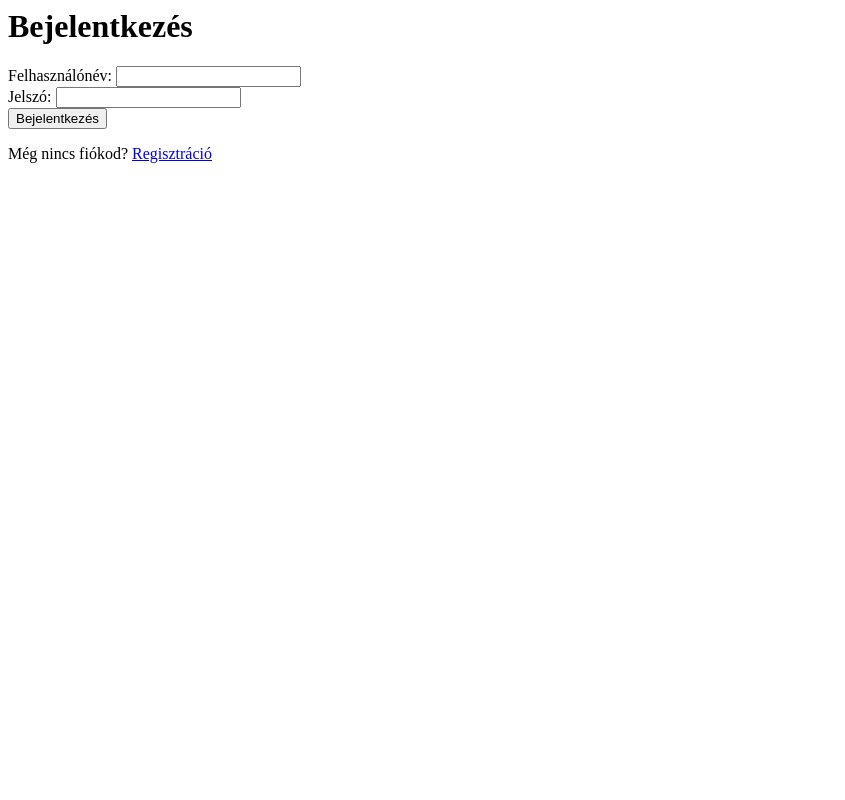
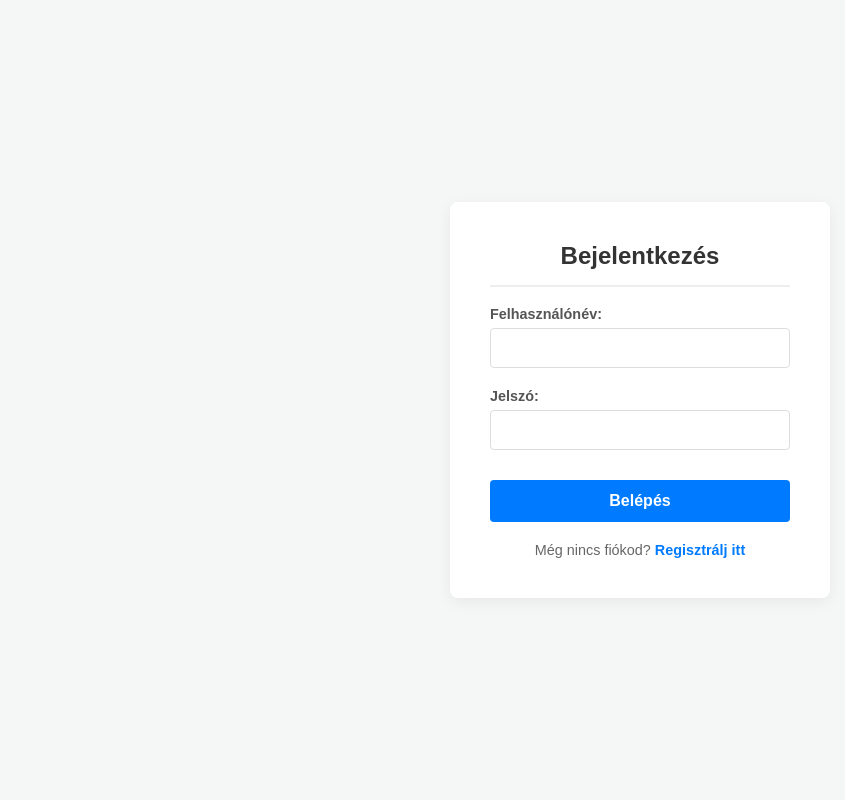
Before and after one commit to szepesiv05-glitch/spar, a PHP site: page /login.php in a window 1280 px wide. Shown: the whole page, without its empty margins (0-845 px from the left). Run offline with PHP 8.4, Linux system fonts and the light colour scheme; data that the repository does not hold is empty.

Commit message:
regisztráció és bejelentkezés

```diff
--- a/web/src/public/login.php
+++ b/web/src/public/login.php
@@ -4,17 +4,19 @@ require_once(__DIR__ . "/../includes/auth.php");
 
 $hiba = "";
 if ($_SERVER["REQUEST_METHOD"] == "POST") {
+    // adatok átvétele a formból
     $username = trim($_POST["username"] ?? "");
     $password = trim($_POST["password"] ?? "");
 
+    // felhasználó megkeresése az adatbázisban username alapján
     $lekerdezes = $conn -> prepare("SELECT * FROM users WHERE username = ?");
     $lekerdezes -> bind_param("s", $username);
     $lekerdezes -> execute();
 
     $result = $lekerdezes -> get_result();
-
     $user = $result -> fetch_assoc();
 
+    // jelszó és felhasználó ellenőrzése
     if($user && password_verify($password, $user["password"])) {
         $_SESSION["user_id"] = $user["id"];
         $_SESSION["username"] = $user["username"];
@@ -30,18 +32,58 @@ if ($_SERVER["REQUEST_METHOD"] == "POST") {
 }
 ?>
 
-<h1>Bejelentkezés</h1>
-<form method="post">
-    <div>
-        <label>Felhasználónév:</label>
-        <input type="text" name="username" required>
+<!DOCTYPE html>
+<html lang="hu">
+<head>
+    <meta charset="UTF-8">
+    <title>Bejelentkezés</title>
+    <style>
+        body { font-family: sans-serif; padding: 0; margin: 0; background-color: #f4f7f6; color: #333; display: flex; align-items: center; justify-content: center; min-height: 100vh; }
+        .card { background: white; padding: 40px; border-radius: 8px; box-shadow: 0 4px 15px rgba(0,0,0,0.06); width: 100%; max-width: 380px; box-sizing: border-box; }
+
+        h2 { margin-top: 0; text-align: center; border-bottom: 2px solid #eee; padding-bottom: 15px; color: #333; }
+
+        .form-group { margin-bottom: 20px; }
+        label { display: block; margin-bottom: 6px; font-weight: bold; font-size: 0.9em; color: #555; }
+        input[type="text"], input[type="password"] { width: 100%; padding: 10px; box-sizing: border-box; border: 1px solid #ddd; border-radius: 4px; font-size: 1em; transition: border-color 0.2s; }
+        input[type="text"]:focus, input[type="password"]:focus { border-color: #007bff; outline: none; }
+
+        button { background: #007bff; color: white; border: none; padding: 12px; border-radius: 4px; cursor: pointer; width: 100%; font-weight: bold; font-size: 1em; margin-top: 10px; }
+        button:hover { background: #0056b3; }
+
+        .error-msg { color: #dc3545; font-weight: bold; text-align: center; margin-bottom: 15px; font-size: 0.9em; }
+        .switch-link { text-align: center; margin-top: 20px; font-size: 0.9em; color: #666; }
+        .switch-link a { color: #007bff; text-decoration: none; font-weight: bold; }
+        .switch-link a:hover { text-decoration: underline; }
+    </style>
+</head>
+<body>
+
+<div class="card">
+    <h2>Bejelentkezés</h2>
+
+    <?php if (!empty($hiba)): ?>
+        <div class="error-msg"><?= htmlspecialchars($hiba) ?></div>
+    <?php endif; ?>
+
+    <form method="post" action="">
+        <div class="form-group">
+            <label for="username">Felhasználónév:</label>
+            <input type="text" name="username" id="username" required autocomplete="username">
+        </div>
+
+        <div class="form-group">
+            <label for="password">Jelszó:</label>
+            <input type="password" name="password" id="password" required autocomplete="current-password">
+        </div>
+
+        <button type="submit">Belépés</button>
+    </form>
+
+    <div class="switch-link">
+        Még nincs fiókod? <a href="register.php">Regisztrálj itt</a>
     </div>
-    <div>
-        <label>Jelszó:</label>
-        <input type="password" name="password" required>
-    </div>
-    <button type="submit">Bejelentkezés</button>
-</form>
+</div>
 
-<p>Még nincs fiókod? <a href="register.php">Regisztráció</a></p>
-<p style="color: red"><?= $hiba ?></p>
+</body>
+</html>
```
Also changed, not shown: web/src/public/register.php (+87 -13 lines).
